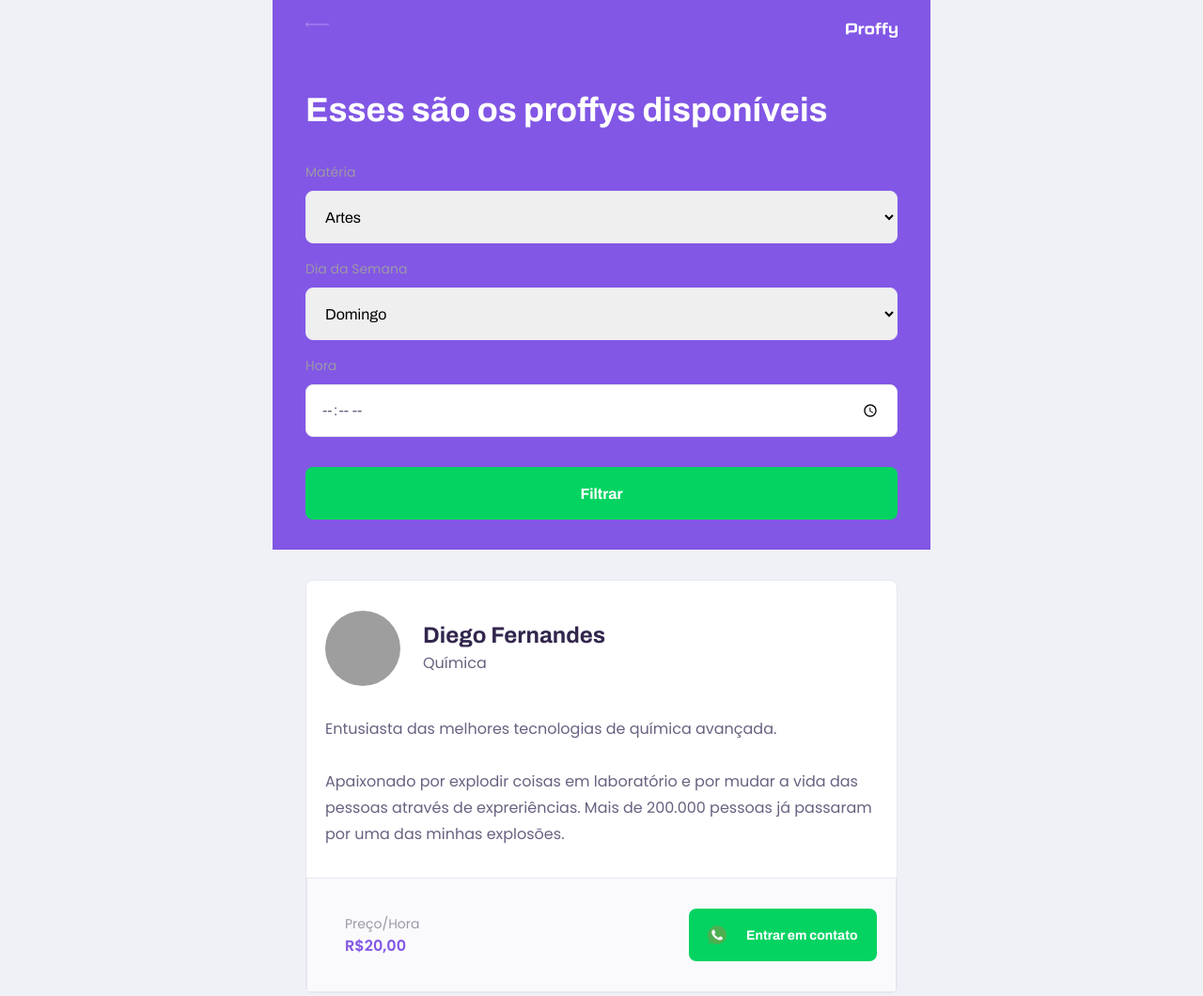
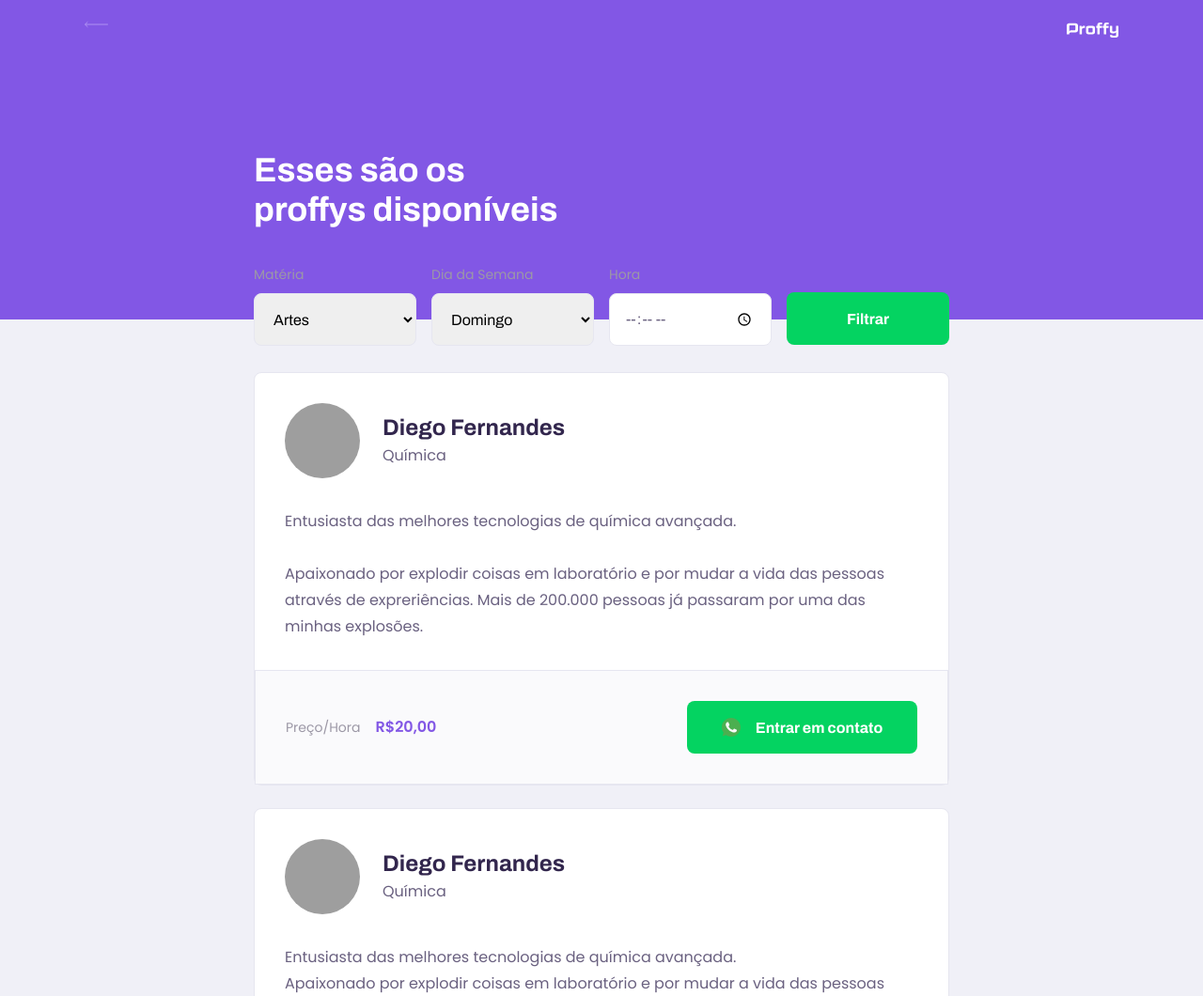
Before and after one commit to ElisioWander/-proffy-next-level-week-02, a plain HTML site: page study.html in a window 1280 px wide. Shown: the top 1060 px of the page at 94% size. Drawn offline with Linux system fonts and the light colour scheme; grey boxes are pictures that could not be loaded.

Commit message:
next-level-week-application

```diff
--- a/study.html
+++ b/study.html
@@ -100,7 +100,10 @@
                 <header>
                     <img src="https://avatars2.githubusercontent.com/u/2254731?s=460&u=0ba16a79456c2f250e7579cb388fa18c5c2d7d65&v=4" alt="Diego Fernandes">
 
-                    <strong>Diego Fernandes</strong><span>Química</span>
+                    <div>
+                        <strong>Diego Fernandes</strong><span>Química</span>
+                    </div>
+
                 </header>
 
                 <p>Entusiasta das melhores tecnologias de química avançada.
--- a/styles/partials/page-study.css
+++ b/styles/partials/page-study.css
@@ -44,6 +44,8 @@
 .page-header .header-content {
     width: 90%;
     margin: 3.2rem auto;
+
+    position: relative;
 }
 
 .page-header .header-content strong {
@@ -99,7 +101,7 @@
     bottom: 0;
 }
 
-#search-teachers select {
+#search-teachers .select-block {
     margin-bottom: 1.4rem;
 }
 
@@ -183,7 +185,7 @@
 }
 /*<TEACHER-ITEM HEADER>*/
 
-.teacher-item p {
+.teacher-item > p {
     padding: 0 2rem;
 
     font-size: 1.6rem;
@@ -247,3 +249,82 @@
 .teacher-item footer button:hover {
     background-color: var(--color-secondary-dark);
 }
+/*<TEACHER-ITEM FOOTER>*/
+/*MAIN*/
+
+@media (min-width: 700px) {
+    #page-study #container {
+        max-width: 100vw;
+    }
+
+    .page-header {
+        height: 340px;
+    }
+
+    .page-header .top-bar-container {
+        max-width: 1100px;
+    }
+
+    .page-header .header-content {
+        max-width: 740px;
+
+        margin: 0 auto;
+
+        display: flex;
+        flex-direction: column;
+        justify-content: center;
+        flex: 1 1 ;
+    }
+
+    .page-header .header-content strong {
+        max-width: 350px;
+    }
+
+    .teacher-item header,
+    .teacher-item footer {
+        padding: 32px;
+    }
+
+    #page-study main {
+        max-width: 740px;
+
+        margin: 0 auto;
+        padding: 32px 0;
+    }
+
+    #search-teachers {
+        display: grid;
+        grid-template-columns: repeat(4, 1fr);
+        gap: 16px;
+
+        bottom: -28px;
+
+        position: absolute;
+    }
+
+    #search-teachers .select-block {
+        margin-bottom: 0;
+    }
+
+    .teacher-item > p {
+        padding: 0 32px;
+    }
+
+    .teacher-item footer p strong {
+        display: initial;
+
+        margin-left: 16px;
+    }
+
+    .teacher-item footer button {
+        width: 245px;
+
+        justify-content: center;
+
+        font-size: 16px;
+    }
+
+    .teacher-item footer button img {
+        margin-right: 16px;
+    }
+}
```
